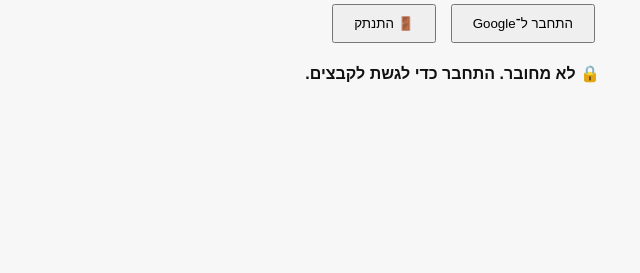
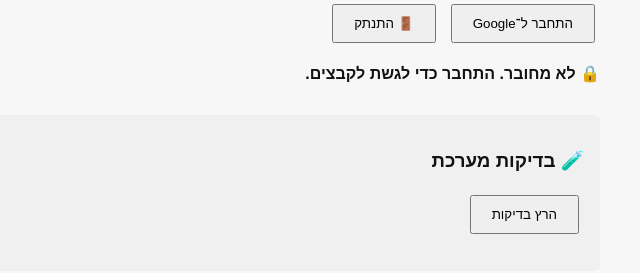
Before and after one commit to Elbx88/ISR_RS_Registery, a plain HTML site: page index.html in a window 1280 px wide. Shown: the part 109-382 px from the top of the page, without its empty margins (640-1280 px from the left). Drawn offline with Linux system fonts and the light colour scheme.

Commit message:
index.html

```diff
--- a/index.html
+++ b/index.html
@@ -13,6 +13,9 @@
     table { border-collapse: collapse; width: 100%; margin-top: 1em; background: #fff; }
     th, td { border: 1px solid #ccc; padding: 8px; text-align: right; }
     th { background: #eee; }
+    #testSuite { margin-top: 2em; background: #f0f0f0; padding: 1em; border-radius: 5px; }
+    .test-result.pass { color: green; }
+    .test-result.fail { color: red; }
   </style>
 </head>
 <body>
@@ -23,6 +26,12 @@
   <div id="fileList"></div>
   <div id="sheetSelector"></div>
   <div id="sheetContent"></div>
+
+  <div id="testSuite">
+    <h3>🧪 בדיקות מערכת</h3>
+    <button onclick="runTests()">הרץ בדיקות</button>
+    <ul id="testResults"></ul>
+  </div>
 
   <script>
     let workbookGlobal = null;
@@ -131,6 +140,25 @@
     } else {
       updateStatus("🔒 לא מחובר. התחבר כדי לגשת לקבצים.");
     }
+
+    function runTests() {
+      const results = [];
+      const now = Date.now();
+      const isValid = isTokenValid();
+
+      results.push({ test: "טוקן קיים ומעודכן", result: isValid });
+      results.push({ test: "gapi טעון כראוי", result: typeof gapi !== 'undefined' });
+      results.push({ test: "UI בסיסי קיים", result: document.getElementById('status') && document.getElementById('fileList') });
+
+      const ul = document.getElementById('testResults');
+      ul.innerHTML = '';
+      results.forEach(t => {
+        const li = document.createElement('li');
+        li.textContent = `${t.test}: ${t.result ? '✅' : '❌'}`;
+        li.className = 'test-result ' + (t.result ? 'pass' : 'fail');
+        ul.appendChild(li);
+      });
+    }
   </script>
 </body>
 </html>
```
